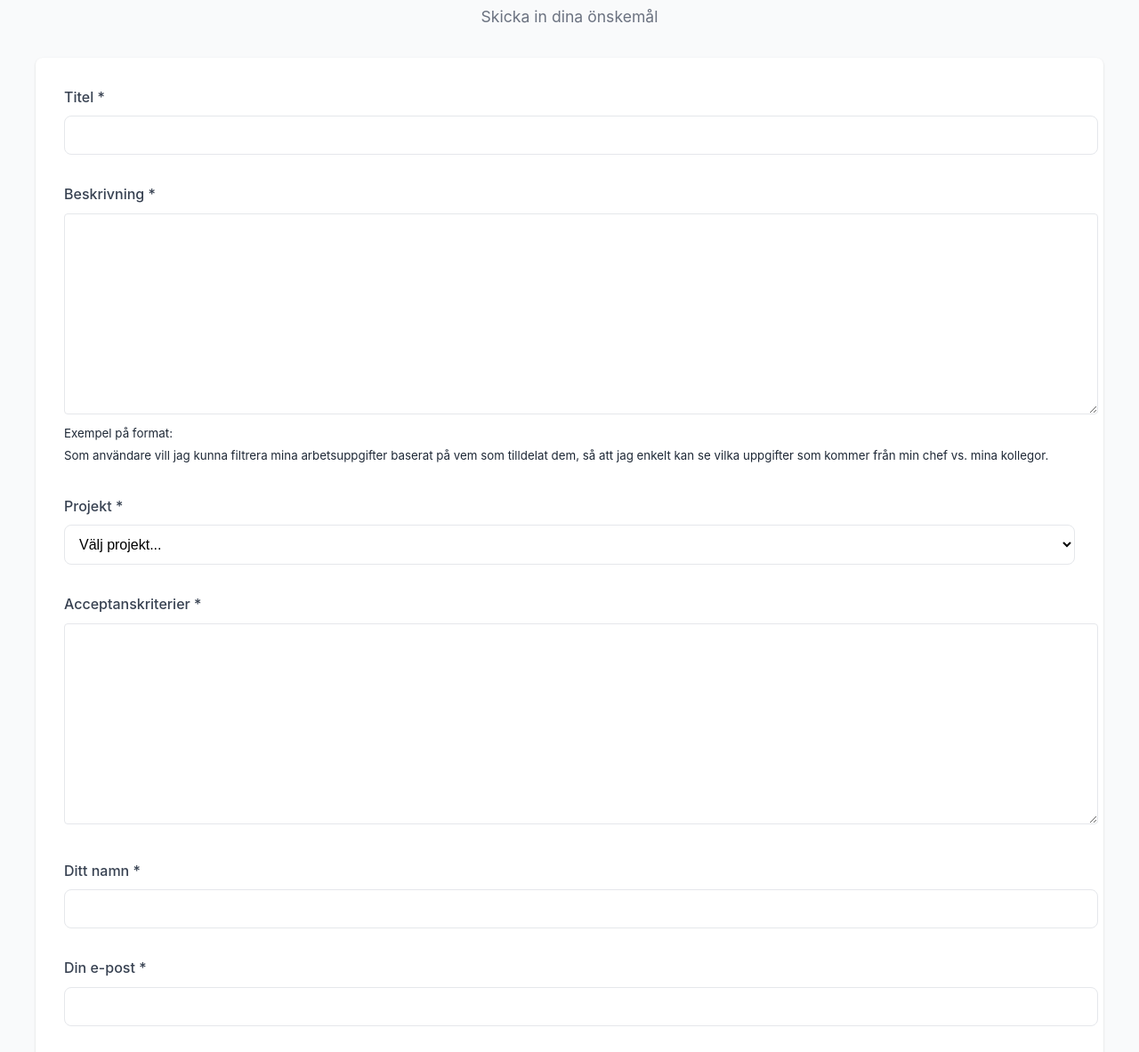
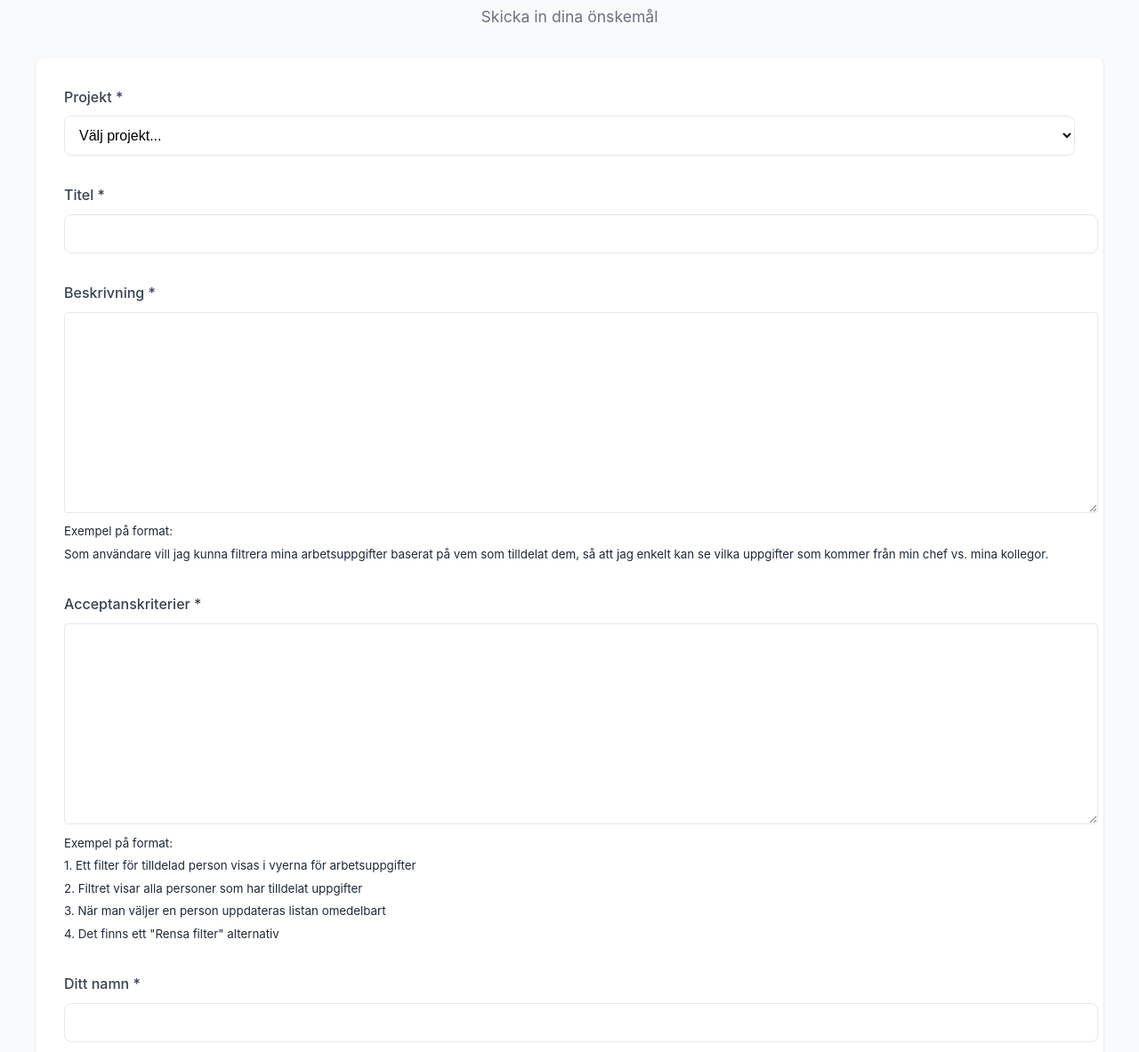
Before and after one commit to pontush81/featurerequest, a website: page public/index.html in a window 1280 px wide. Shown: the part 96-1279 px from the top of the page at 89% size. Drawn offline with Linux system fonts and the light colour scheme; no server answers.

Commit message:
Förbättra formulär: Flytta projektval högst upp, lägg till 'Jag vet inte' och exempel för acceptanskriterier

```diff
--- a/public/index.html
+++ b/public/index.html
@@ -16,6 +16,17 @@
     <main>
         <form id="requestForm" class="feature-form">
             <div class="form-group">
+                <label for="project">Projekt *</label>
+                <select id="project" name="project" required>
+                    <option value="">Välj projekt...</option>
+                    <option value="Kontek Lön">Kontek Lön</option>
+                    <option value="Kontek HRM">Kontek HRM</option>
+                    <option value="Interna verktyg">Interna verktyg</option>
+                    <option value="Jag vet inte">Jag vet inte</option>
+                </select>
+            </div>
+
+            <div class="form-group">
                 <label for="title">Titel *</label>
                 <input type="text" id="title" name="title" required>
             </div>
@@ -31,18 +42,15 @@
             </div>
 
             <div class="form-group">
-                <label for="project">Projekt *</label>
-                <select id="project" name="project" required>
-                    <option value="">Välj projekt...</option>
-                    <option value="Kontek Lön">Kontek Lön</option>
-                    <option value="Kontek HRM">Kontek HRM</option>
-                    <option value="Interna verktyg">Interna verktyg</option>
-                </select>
-            </div>
-
-            <div class="form-group">
                 <label for="acceptanceCriteria">Acceptanskriterier *</label>
                 <textarea id="acceptanceCriteria" name="acceptanceCriteria" required></textarea>
+                <small class="form-text">
+                    Exempel på format:<br>
+                    1. Ett filter för tilldelad person visas i vyerna för arbetsuppgifter<br>
+                    2. Filtret visar alla personer som har tilldelat uppgifter<br>
+                    3. När man väljer en person uppdateras listan omedelbart<br>
+                    4. Det finns ett "Rensa filter" alternativ
+                </small>
             </div>
 
             <div class="form-group">
```
